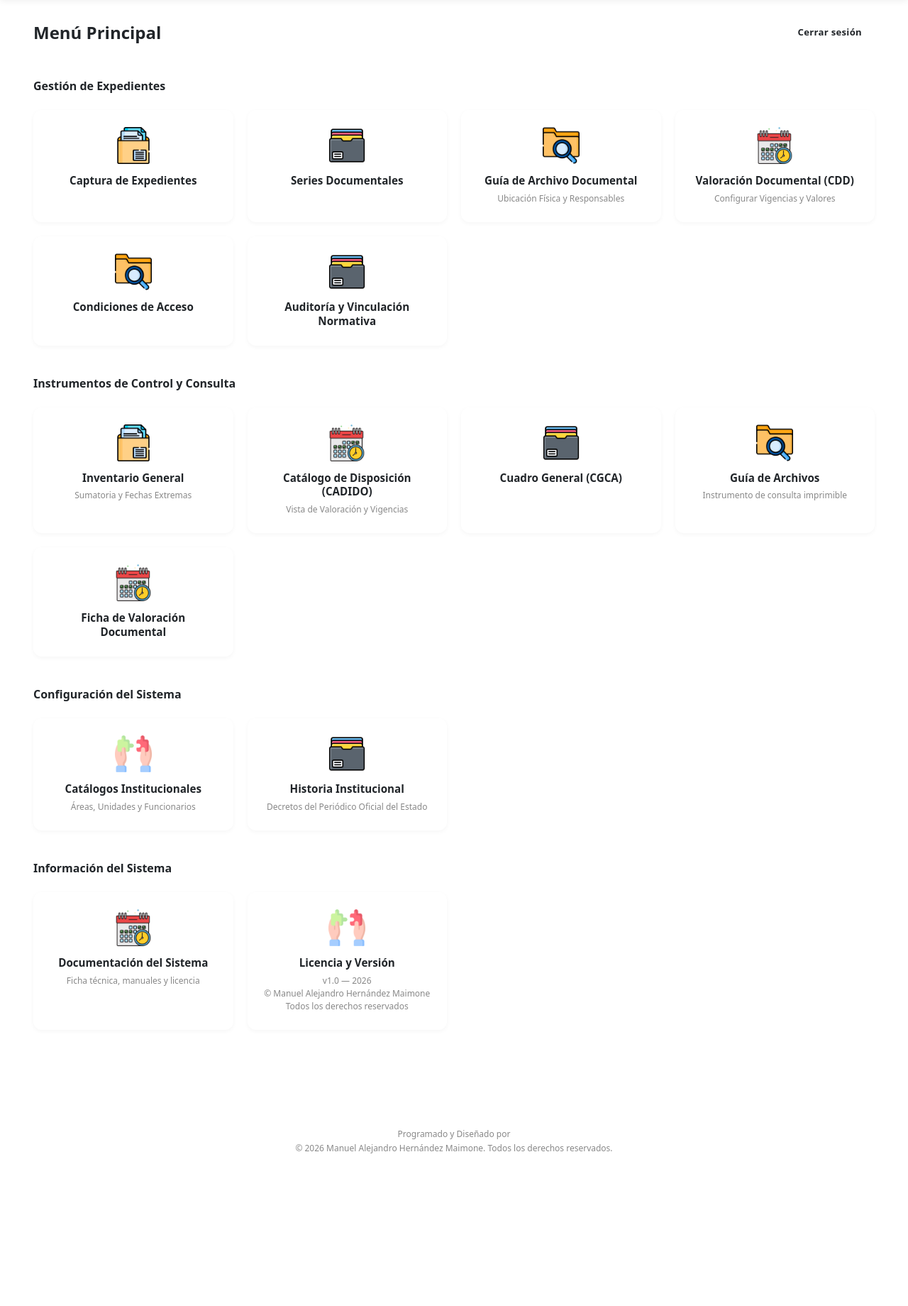
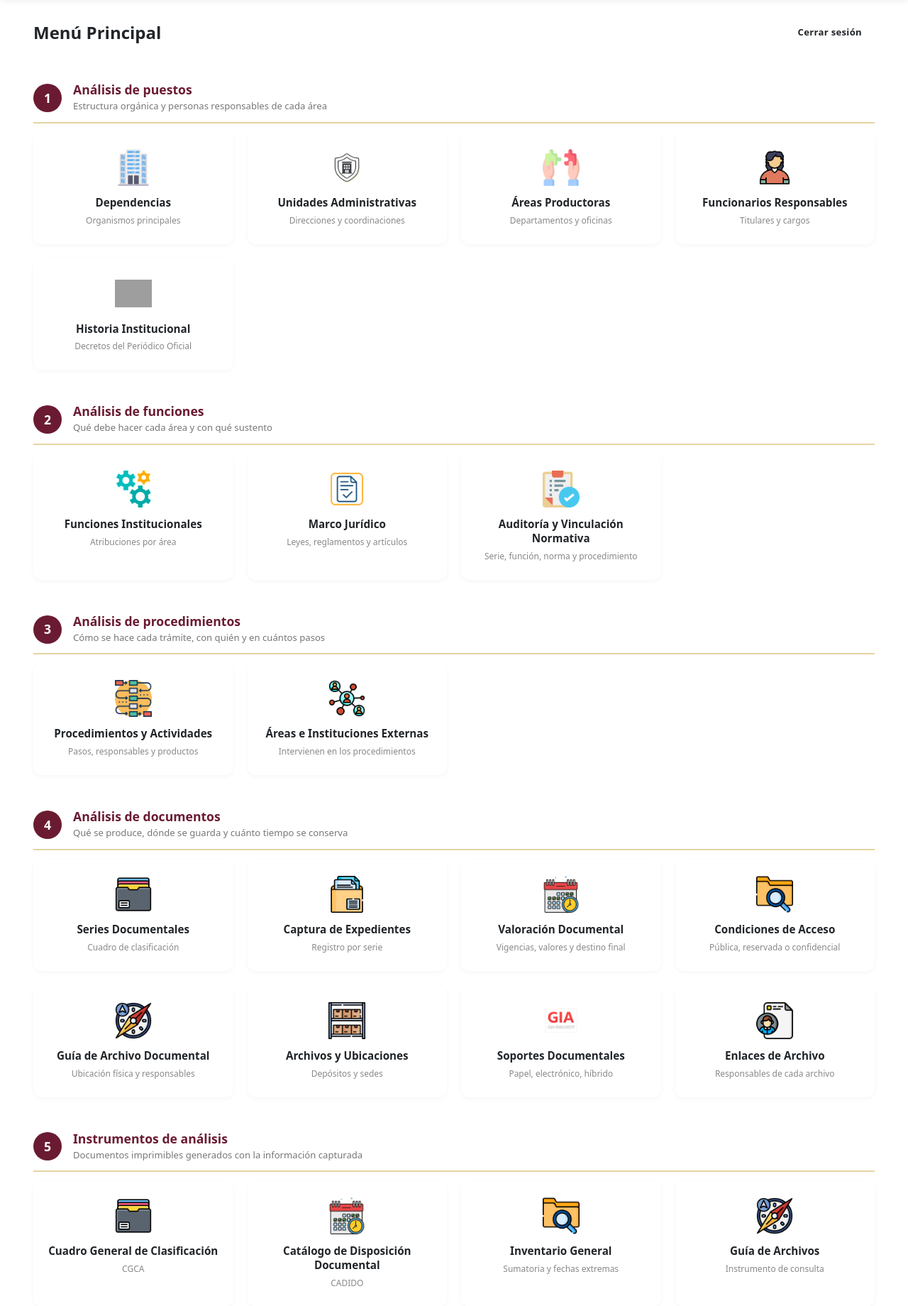
Before and after one commit to miklosleingel-png/sistema_gestion_documental, a Flask app: page /dashboard in a window 1280 px wide. Shown: the part 112-1952 px from the top of the page at 71% size. Before the commit the page ends 1737 px from the top, so only its background shows below. Run offline with Flask 3, Linux system fonts and the light colour scheme; the visitor is signed in with stand-in values (Sample User, id 1); grey boxes are pictures that could not be loaded.

Commit message:
Reorganizar el menú principal en cinco secciones de análisis

```diff
--- a/mi_sistema/templates/main/menu.html
+++ b/mi_sistema/templates/main/menu.html
@@ -1,6 +1,45 @@
 {% extends "base.html" %}
 
 {% block content %}
+
+{# ---- Piezas reutilizables del menú ---- #}
+{% macro head(n, title, desc) %}
+<div class="menu-sec-head">
+    <span class="menu-sec-num">{{ n }}</span>
+    <div>
+        <h2 class="menu-sec-title">{{ title }}</h2>
+        <p class="menu-sec-desc">{{ desc }}</p>
+    </div>
+</div>
+{% endmacro %}
+
+{% macro card(endpoint, icon, title, desc='', accent='') %}
+<a href="{{ url_for(endpoint) }}" class="menu-card {{ accent }}">
+    <div class="menu-card-icon">
+        <img src="{{ url_for('static', filename=icon) }}" alt="{{ title }}">
+    </div>
+    <h3 class="menu-card-title">{{ title }}</h3>
+    {% if desc %}<p class="menu-card-desc">{{ desc }}</p>{% endif %}
+</a>
+{% endmacro %}
+
+<style>
+    .menu-sec-head {
+        display: flex; align-items: center; gap: 16px;
+        margin-top: 36px; padding-bottom: 12px;
+        border-bottom: 2px solid var(--dorado-suave, #E6D3A3);
+    }
+    .menu-sec-num {
+        flex: none; width: 40px; height: 40px; border-radius: 50%;
+        background: var(--guinda, #6A1B32); color: #fff; font-weight: 800; font-size: 1.1rem;
+        display: flex; align-items: center; justify-content: center;
+    }
+    .menu-sec-title { margin: 0; font-size: 1.1rem; font-weight: 700; color: var(--guinda, #6A1B32); line-height: 1.2; }
+    .menu-sec-desc  { margin: 3px 0 0; font-size: 0.82rem; color: #777; }
+    .menu-sec-info .menu-sec-num { background: #8a8a8a; }
+    .menu-sec-info .menu-sec-title { color: #555; }
+</style>
+
 <div class="page-container">
 
     <div class="page-header">
@@ -8,144 +47,78 @@
         <a href="{{ url_for('main.logout') }}" class="btn-logout">Cerrar sesión</a>
     </div>
 
-    <!-- GESTIÓN DE EXPEDIENTES -->
+    <!-- 1. ANÁLISIS DE PUESTOS -->
     <section class="menu-section">
-        <h2 class="menu-subtitle">Gestión de Expedientes</h2>
+        {{ head(1, 'Análisis de puestos', 'Estructura orgánica y personas responsables de cada área') }}
         <div class="cards-grid">
-
-            <a href="{{ url_for('main.cap_expedientes') }}" class="menu-card">
-                <div class="menu-card-icon">
-                    <img src="{{ url_for('static', filename='01icon_expedientes.png') }}" alt="Expedientes">
-                </div>
-                <h3 class="menu-card-title">Captura de Expedientes</h3>
-            </a>
-
-            <a href="{{ url_for('main.cat_cgca') }}" class="menu-card">
-                <div class="menu-card-icon">
-                    <img src="{{ url_for('static', filename='08icon_cgca.png') }}" alt="Series">
-                </div>
-                <h3 class="menu-card-title">Series Documentales</h3>
-            </a>
-
-            <a href="{{ url_for('main.cat_guia') }}" class="menu-card menu-card-accent-guinda">
-                <div class="menu-card-icon">
-                    <img src="{{ url_for('static', filename='12icon_inventario.png') }}" alt="Guía de Archivo">
-                </div>
-                <h3 class="menu-card-title">Guía de Archivo Documental</h3>
-                <p class="menu-card-desc">Ubicación Física y Responsables</p>
-            </a>
-
-            <a href="{{ url_for('main.cat_disposicion') }}" class="menu-card menu-card-accent-dorado">
-                <div class="menu-card-icon">
-                    <img src="{{ url_for('static', filename='09icon_cdd.png') }}" alt="CDD">
-                </div>
-                <h3 class="menu-card-title">Valoración Documental (CDD)</h3>
-                <p class="menu-card-desc">Configurar Vigencias y Valores</p>
-            </a>
-
-            <a href="{{ url_for('main.condiciones_acceso') }}" class="menu-card">
-                <div class="menu-card-icon">
-                    <img src="{{ url_for('static', filename='12icon_inventario.png') }}" alt="Condiciones de Acceso">
-                </div>
-                <h3 class="menu-card-title">Condiciones de Acceso</h3>
-            </a>
-
-            <a href="{{ url_for('main.auditoria_archivo') }}" class="menu-card">
-                <div class="menu-card-icon">
-                    <img src="{{ url_for('static', filename='08icon_cgca.png') }}" alt="Auditoría">
-                </div>
-                <h3 class="menu-card-title">Auditoría y Vinculación Normativa</h3>
-            </a>
-
+            {{ card('main.cat_dependencia', '02icon_dependencias.png', 'Dependencias', 'Organismos principales') }}
+            {{ card('main.cat_unidades', '14icon_uadministrativas.png.png', 'Unidades Administrativas', 'Direcciones y coordinaciones') }}
+            {{ card('main.cat_areas', '03icon_areas.png', 'Áreas Productoras', 'Departamentos y oficinas') }}
+            {{ card('main.cat_funcionarios', '07icon_funcionarios.png', 'Funcionarios Responsables', 'Titulares y cargos') }}
+            {{ card('main.historia_institucional', 'icon_licencia.png', 'Historia Institucional', 'Decretos del Periódico Oficial') }}
         </div>
     </section>
 
-    <!-- INSTRUMENTOS DE CONTROL Y CONSULTA -->
+    <!-- 2. ANÁLISIS DE FUNCIONES -->
     <section class="menu-section">
-        <h2 class="menu-subtitle">Instrumentos de Control y Consulta</h2>
+        {{ head(2, 'Análisis de funciones', 'Qué debe hacer cada área y con qué sustento') }}
         <div class="cards-grid">
-
-            <a href="{{ url_for('main.inventario_general') }}" class="menu-card menu-card-accent-dorado-bottom">
-                <div class="menu-card-icon">
-                    <img src="{{ url_for('static', filename='01icon_expedientes.png') }}" alt="Inventario">
-                </div>
-                <h3 class="menu-card-title">Inventario General</h3>
-                <p class="menu-card-desc">Sumatoria y Fechas Extremas</p>
-            </a>
-
-            <a href="{{ url_for('main.ver_cdd') }}" class="menu-card menu-card-accent-guinda-bottom">
-                <div class="menu-card-icon">
-                    <img src="{{ url_for('static', filename='09icon_cdd.png') }}" alt="CADIDO">
-                </div>
-                <h3 class="menu-card-title">Catálogo de Disposición (CADIDO)</h3>
-                <p class="menu-card-desc">Vista de Valoración y Vigencias</p>
-            </a>
-
-            <a href="{{ url_for('main.cgca') }}" class="menu-card">
-                <div class="menu-card-icon">
-                    <img src="{{ url_for('static', filename='08icon_cgca.png') }}" alt="CGCA">
-                </div>
-                <h3 class="menu-card-title">Cuadro General (CGCA)</h3>
-            </a>
-
-            <a href="{{ url_for('main.guia_archivos') }}" class="menu-card menu-card-accent-dorado-bottom">
-                <div class="menu-card-icon">
-                    <img src="{{ url_for('static', filename='12icon_inventario.png') }}" alt="Guía de Archivos">
-                </div>
-                <h3 class="menu-card-title">Guía de Archivos</h3>
-                <p class="menu-card-desc">Instrumento de consulta imprimible</p>
-            </a>
-
-            <a href="{{ url_for('main.ficha_valoracion') }}" class="menu-card">
-                <div class="menu-card-icon">
-                    <img src="{{ url_for('static', filename='09icon_cdd.png') }}" alt="Ficha Valoración">
-                </div>
-                <h3 class="menu-card-title">Ficha de Valoración Documental</h3>
-            </a>
-
+            {{ card('main.cat_funciones', '05icon_funciones.png', 'Funciones Institucionales', 'Atribuciones por área') }}
+            {{ card('main.cat_leyes', 'icon_normativa.png', 'Marco Jurídico', 'Leyes, reglamentos y artículos') }}
+            {{ card('main.auditoria_archivo', '10icon_valoración.png', 'Auditoría y Vinculación Normativa', 'Serie, función, norma y procedimiento') }}
         </div>
     </section>
 
-    <!-- CONFIGURACIÓN DEL SISTEMA -->
+    <!-- 3. ANÁLISIS DE PROCEDIMIENTOS -->
     <section class="menu-section">
-        <h2 class="menu-subtitle">Configuración del Sistema</h2>
+        {{ head(3, 'Análisis de procedimientos', 'Cómo se hace cada trámite, con quién y en cuántos pasos') }}
         <div class="cards-grid">
+            {{ card('main.cat_procedimientos', '06icon_procedimientos.png', 'Procedimientos y Actividades', 'Pasos, responsables y productos') }}
+            {{ card('main.cat_areas_externas', '04icon_externas.png', 'Áreas e Instituciones Externas', 'Intervienen en los procedimientos') }}
+        </div>
+    </section>
 
-            <a href="{{ url_for('main.mostrar_catalogos') }}" class="menu-card">
-                <div class="menu-card-icon">
-                    <img src="{{ url_for('static', filename='03icon_areas.png') }}" alt="Catálogos">
-                </div>
-                <h3 class="menu-card-title">Catálogos Institucionales</h3>
-                <p class="menu-card-desc">Áreas, Unidades y Funcionarios</p>
-            </a>
+    <!-- 4. ANÁLISIS DE DOCUMENTOS -->
+    <section class="menu-section">
+        {{ head(4, 'Análisis de documentos', 'Qué se produce, dónde se guarda y cuánto tiempo se conserva') }}
+        <div class="cards-grid">
+            {{ card('main.cat_cgca', '08icon_cgca.png', 'Series Documentales', 'Cuadro de clasificación') }}
+            {{ card('main.cap_expedientes', '01icon_expedientes.png', 'Captura de Expedientes', 'Registro por serie') }}
+            {{ card('main.cat_disposicion', '09icon_cdd.png', 'Valoración Documental', 'Vigencias, valores y destino final') }}
+            {{ card('main.condiciones_acceso', '12icon_inventario.png', 'Condiciones de Acceso', 'Pública, reservada o confidencial') }}
+            {{ card('main.cat_guia', '13icon_guia.png', 'Guía de Archivo Documental', 'Ubicación física y responsables') }}
+            {{ card('main.cat_archivo', '11icon_inv_area.png', 'Archivos y Ubicaciones', 'Depósitos y sedes') }}
+            {{ card('main.cat_soporte', 'icon_gia.png', 'Soportes Documentales', 'Papel, electrónico, híbrido') }}
+            {{ card('main.enlaces_archivo', 'icon_archivo_tramite.png', 'Enlaces de Archivo', 'Responsables de cada archivo') }}
+        </div>
+    </section>
 
-            <a href="{{ url_for('main.historia_institucional') }}" class="menu-card">
-                <div class="menu-card-icon">
-                    <img src="{{ url_for('static', filename='08icon_cgca.png') }}" alt="Historia">
-                </div>
-                <h3 class="menu-card-title">Historia Institucional</h3>
-                <p class="menu-card-desc">Decretos del Periódico Oficial del Estado</p>
-            </a>
-
+    <!-- 5. INSTRUMENTOS DE ANÁLISIS -->
+    <section class="menu-section">
+        {{ head(5, 'Instrumentos de análisis', 'Documentos imprimibles generados con la información capturada') }}
+        <div class="cards-grid">
+            {{ card('main.cgca', '08icon_cgca.png', 'Cuadro General de Clasificación', 'CGCA', 'menu-card-accent-dorado-bottom') }}
+            {{ card('main.ver_cdd', '09icon_cdd.png', 'Catálogo de Disposición Documental', 'CADIDO', 'menu-card-accent-dorado-bottom') }}
+            {{ card('main.inventario_general', '12icon_inventario.png', 'Inventario General', 'Sumatoria y fechas extremas', 'menu-card-accent-dorado-bottom') }}
+            {{ card('main.guia_archivos', '13icon_guia.png', 'Guía de Archivos', 'Instrumento de consulta', 'menu-card-accent-dorado-bottom') }}
+            {{ card('main.ficha_valoracion', '10icon_valoración.png', 'Ficha de Valoración Documental', 'Una serie completa, lista para imprimir', 'menu-card-accent-dorado-bottom') }}
         </div>
     </section>
 
     <!-- INFORMACIÓN DEL SISTEMA -->
-    <section class="menu-section">
-        <h2 class="menu-subtitle">Información del Sistema</h2>
+    <section class="menu-section menu-sec-info">
+        <div class="menu-sec-head">
+            <span class="menu-sec-num">i</span>
+            <div>
+                <h2 class="menu-sec-title">Información del sistema</h2>
+                <p class="menu-sec-desc">Documentación, licencia y versión</p>
+            </div>
+        </div>
         <div class="cards-grid">
-
-            <a href="{{ url_for('main.documentacion') }}" class="menu-card">
-                <div class="menu-card-icon">
-                    <img src="{{ url_for('static', filename='09icon_cdd.png') }}" alt="Documentación">
-                </div>
-                <h3 class="menu-card-title">Documentación del Sistema</h3>
-                <p class="menu-card-desc">Ficha técnica, manuales y licencia</p>
-            </a>
-
+            {{ card('main.documentacion', 'icon_sgd.png', 'Documentación del Sistema', 'Ficha técnica, manuales y licencia') }}
             <div class="menu-card" style="cursor:default;">
                 <div class="menu-card-icon">
-                    <img src="{{ url_for('static', filename='03icon_areas.png') }}" alt="Licencia">
+                    <img src="{{ url_for('static', filename='icon_licencia.png') }}" alt="Licencia">
                 </div>
                 <h3 class="menu-card-title">Licencia y Versión</h3>
                 <p class="menu-card-desc" style="font-size:0.75rem; color:#888;">
@@ -154,7 +127,6 @@
                     Todos los derechos reservados
                 </p>
             </div>
-
         </div>
     </section>
 
```
